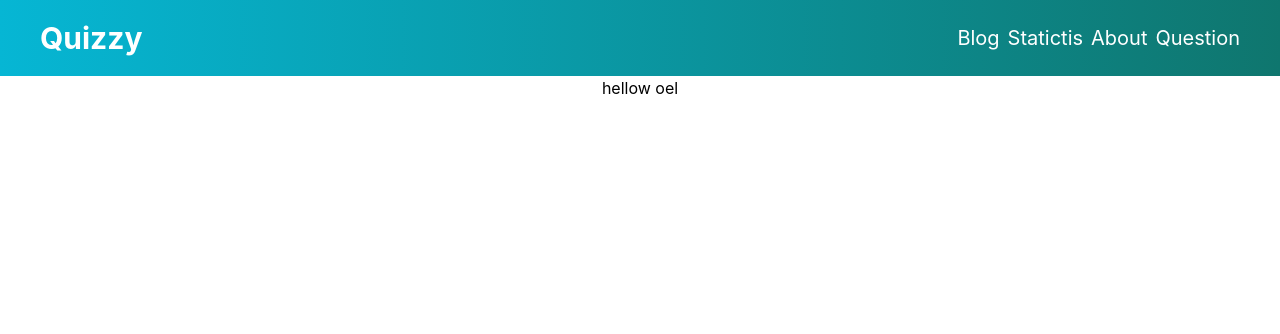
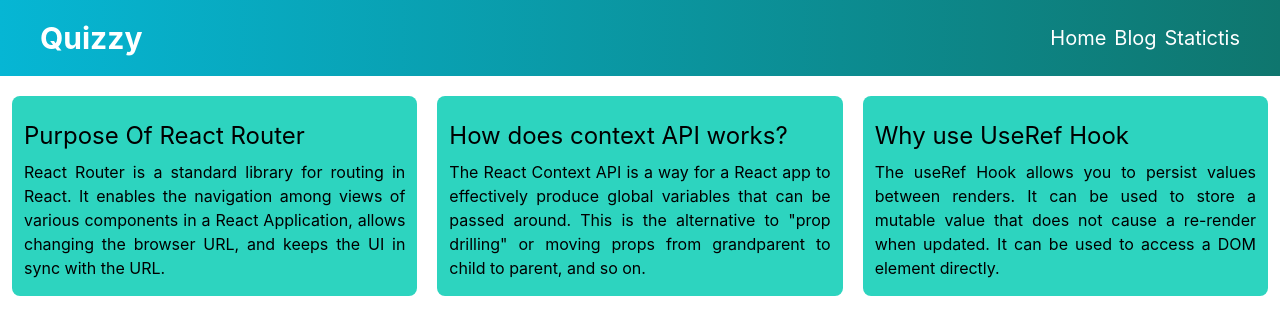
Before and after one commit to TajwarSaiyeed/Quizzy-APP-Abid, a React (Create React App) app: page /blog in a window 1280 px wide. Shown: the top 334 px of the page. Built offline with nearby package versions, Linux system fonts and the light colour scheme.

Commit message:
blog page add

```diff
--- a/src/App.js
+++ b/src/App.js
@@ -24,8 +24,6 @@ function App() {
           loader: () => fetch("https://openapi.programming-hero.com/api/quiz"),
         },
         { path: "/blog", element: <Blog /> },
-        { path: "/question", element: <Home /> },
-        { path: "/", element: <Home /> },
         {
           path: "/quiz/:id",
           element: <Quizes />,
--- a/src/Components/Blog/Blog.jsx
+++ b/src/Components/Blog/Blog.jsx
@@ -1,7 +1,36 @@
 import React from 'react'
 
 const Blog = () => {
-  return <div>hellow oel</div>
+  return (
+    <div className="grid grid-cols-1 mx-3 my-5 md:grid-cols-2 lg:grid-cols-3 gap-5 max-h-screen align-middle justify-items-center">
+      <div className="bg-teal-400 px-3 py-4 rounded-lg text-justify">
+        <h2 className="text-2xl my-2">Purpose Of React Router</h2>
+        <p>
+          React Router is a standard library for routing in React. It enables
+          the navigation among views of various components in a React
+          Application, allows changing the browser URL, and keeps the UI in sync
+          with the URL.
+        </p>
+      </div>
+      <div className="bg-teal-400 px-3 py-4 rounded-lg text-justify">
+        <h2 className="text-2xl my-2">How does context API works?</h2>
+        <p>
+          The React Context API is a way for a React app to effectively produce
+          global variables that can be passed around. This is the alternative to
+          "prop drilling" or moving props from grandparent to child to parent,
+          and so on.
+        </p>
+      </div>
+      <div className="bg-teal-400 px-3 py-4 rounded-lg text-justify">
+        <h2 className="text-2xl my-2">Why use UseRef Hook</h2>
+        <p>
+          The useRef Hook allows you to persist values between renders. It can
+          be used to store a mutable value that does not cause a re-render when
+          updated. It can be used to access a DOM element directly.
+        </p>
+      </div>
+    </div>
+  )
 }
 
 export default Blog
--- a/src/Components/Navbar/Navbar.jsx
+++ b/src/Components/Navbar/Navbar.jsx
@@ -9,16 +9,13 @@ const Navbar = () => {
       </Link>
       <ul className="flex gap-2 duration-500 text-white text-xl">
         <li>
+          <Link to="/">Home</Link>
+        </li>
+        <li>
           <Link to="/blog">Blog</Link>
         </li>
         <li>
           <Link to="/statictis">Statictis</Link>
-        </li>
-        <li>
-          <Link to="/">About</Link>
-        </li>
-        <li>
-          <Link to="/">Question</Link>
         </li>
       </ul>
     </nav>
```
